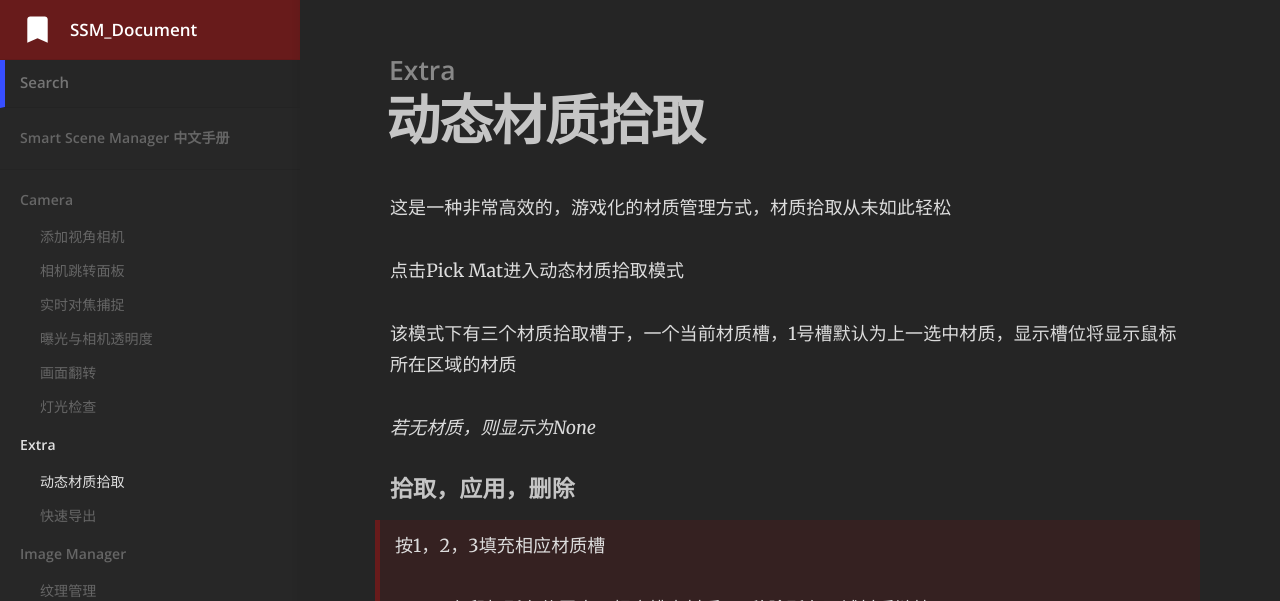
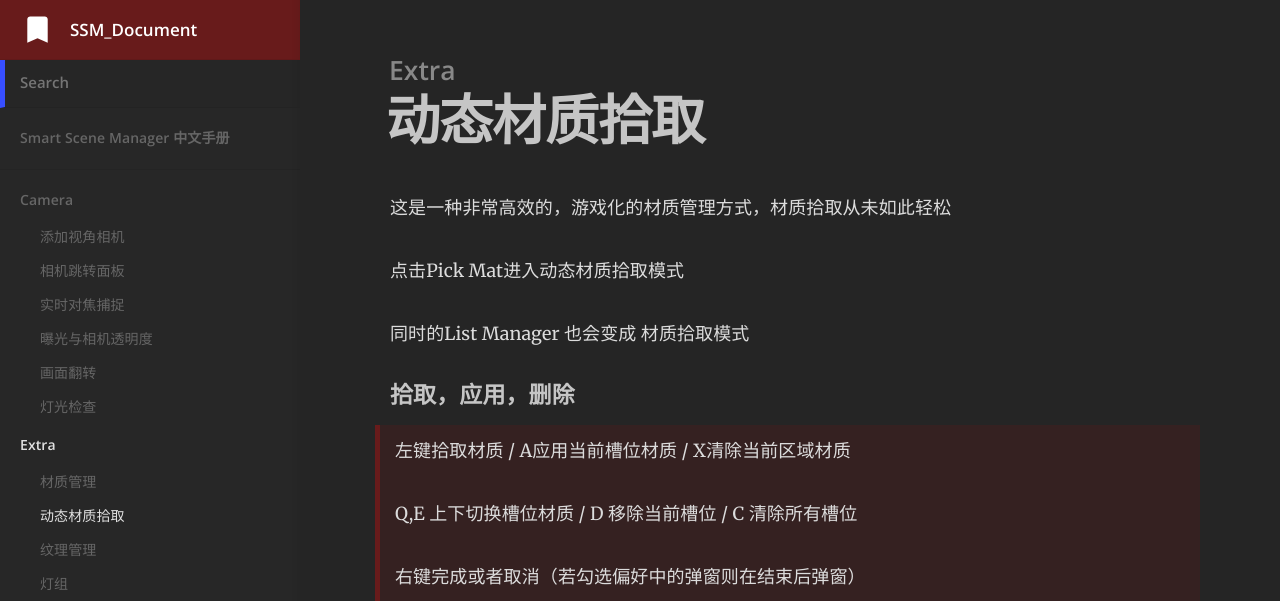
Before and after one commit to atticus-lv/SSM_document, a Jekyll site: the page built from _docs/Ops_Extra/PickMat.md, in a window 1280 px wide, cut to the strip 0-601 px from the top of the page. Built offline with Jekyll 4.4.1, drawn with Linux system fonts in a browser that asks for light colours; some of the changed text lies outside the part shown.

Commit message:
新版本 施工开始

```diff
--- a/_docs/Ops_Extra/Exportobj.md
+++ b/_docs/Ops_Extra/Exportobj.md
@@ -1,7 +1,7 @@
 ---
 title: 快速导出
 category: Extra
-order: 2
+order: 5
 ---
 
 用于快速导出场景中的物体，可用时间，日期，活动项名字，选择数量来定义导出物体名字
--- a/_docs/Ops_Extra/PickMat.md
+++ b/_docs/Ops_Extra/PickMat.md
@@ -1,23 +1,23 @@
 ---
 title: 动态材质拾取
 category: Extra
-order: 1
+order: 2
 ---
 
 这是一种非常高效的，游戏化的材质管理方式，材质拾取从未如此轻松
 
 点击Pick Mat进入动态材质拾取模式
 
-该模式下有三个材质拾取槽于，一个当前材质槽，1号槽默认为上一选中材质，显示槽位将显示鼠标所在区域的材质
+同时的List Manager 也会变成 材质拾取模式
 
-*若无材质，则显示为None*
+
 
 #### 拾取，应用，删除
 
-> 按1，2，3填充相应材质槽
+> 左键拾取材质 / A应用当前槽位材质 / X清除当前区域材质
 >
-> Q,W,E 在鼠标所在位置应用相应槽内材质，x移除所在区域材质链接
+> Q,E 上下切换槽位材质 / D 移除当前槽位 / C 清除所有槽位
 >
-> 左键确认（节点图显示当前材质），右键取消
+> 右键完成或者取消（若勾选偏好中的弹窗则在结束后弹窗）
 
 ![pickmat](../../uploads/pickmat.gif)
```
Also changed, not shown: _docs/Ops_Extra/ImageManager.md (renamed from _docs/Ops_Image/ImageManager.md, +2 -2 lines), _docs/Ops_Extra/LightGroup.md (renamed from _docs/Ops_lightGroup/LightGroup.md, +2 -2 lines), _docs/Ops_Extra/MaterialManager.md (added, +9 -0 lines), _posts/2020-8-16-017.md (+1 -1 lines), _posts/2020-8-18-017.md (added, +21 -0 lines).
